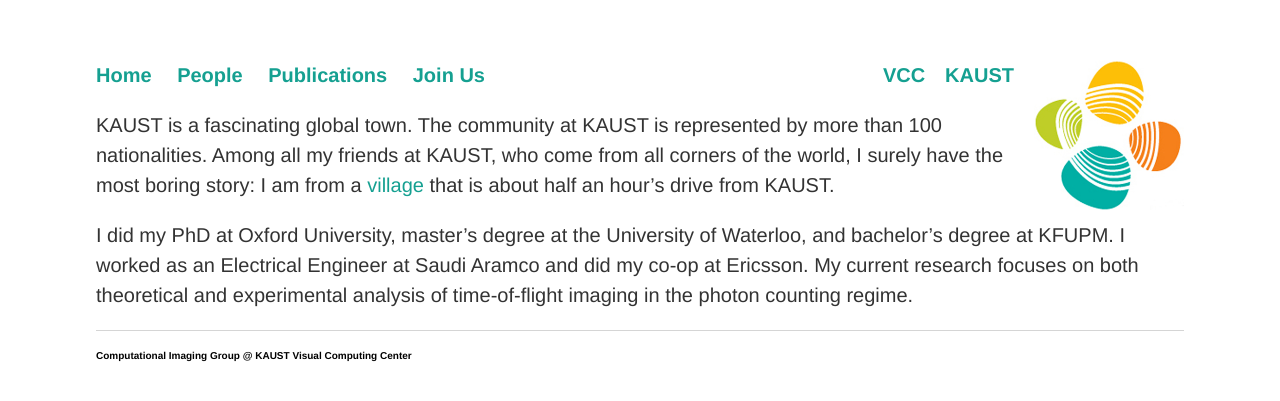
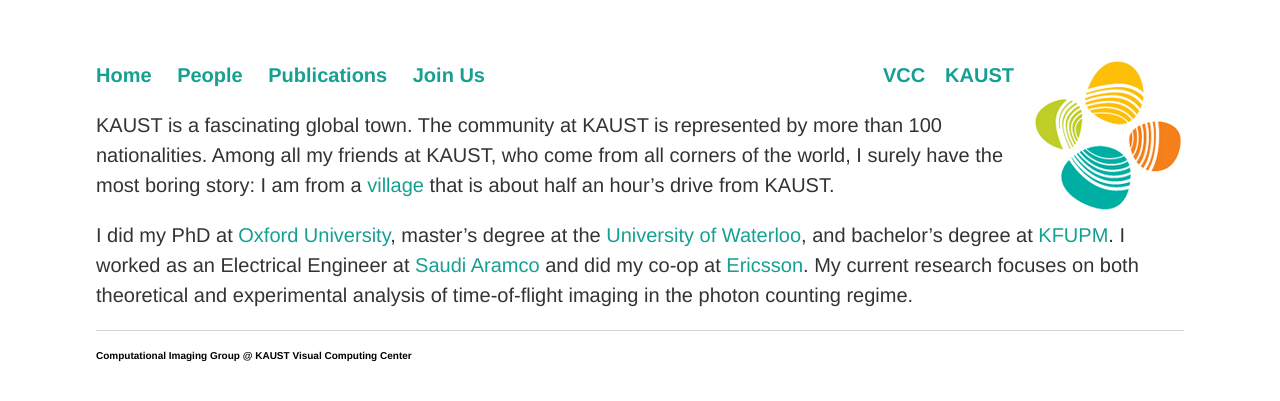
Before and after one commit to vccimaging/vccimaging.github.io, a Jekyll site: the page built from People/ialsolami/bio.md, in a window 1280 px wide. Shown: the top 401 px of the page. Built offline with Jekyll 4.4.1, drawn with Linux system fonts in a browser that asks for light colours; our own code applies the rules of GitHub Pages for plain Markdown files; some of the changed lines change nothing that is shown.

Commit message:
Update bio.md

```diff
--- a/People/ialsolami/bio.md
+++ b/People/ialsolami/bio.md
@@ -2,4 +2,4 @@
 KAUST is a fascinating global town. The community at KAUST is represented by more than 100 nationalities. Among all my friends at KAUST, who come from all corners of the world, I surely have the most boring story: I am from a [village](https://www.google.com.sa/maps/search/maps/@22.4458387,39.5221629,4845m/data=!3m1!1e3) that is about half an hour's drive from KAUST.
 
 
-I did my PhD at Oxford University, master’s degree at the University of Waterloo, and bachelor’s degree at KFUPM. I worked as an Electrical Engineer at Saudi Aramco and did my co-op at Ericsson. My current research focuses on both theoretical and experimental analysis of time-of-flight imaging in the photon counting regime.
+I did my PhD at [Oxford University](http://www.ox.ac.uk), master’s degree at the [University of Waterloo](https://uwaterloo.ca), and bachelor’s degree at [KFUPM](http://www.kfupm.edu.sa/default.aspx). I worked as an Electrical Engineer at [Saudi Aramco](http://www.saudiaramco.com/en/home.html) and did my co-op at [Ericsson](https://www.ericsson.com). My current research focuses on both theoretical and experimental analysis of time-of-flight imaging in the photon counting regime.
```
